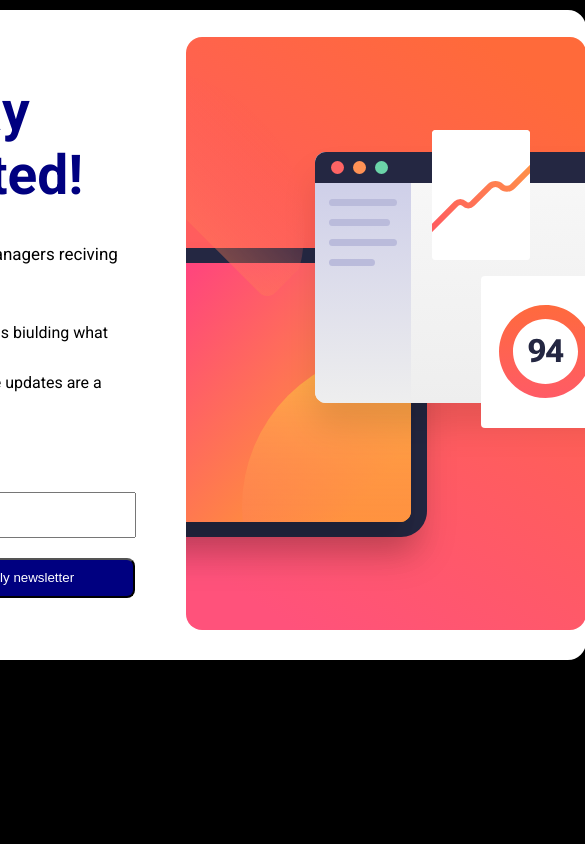
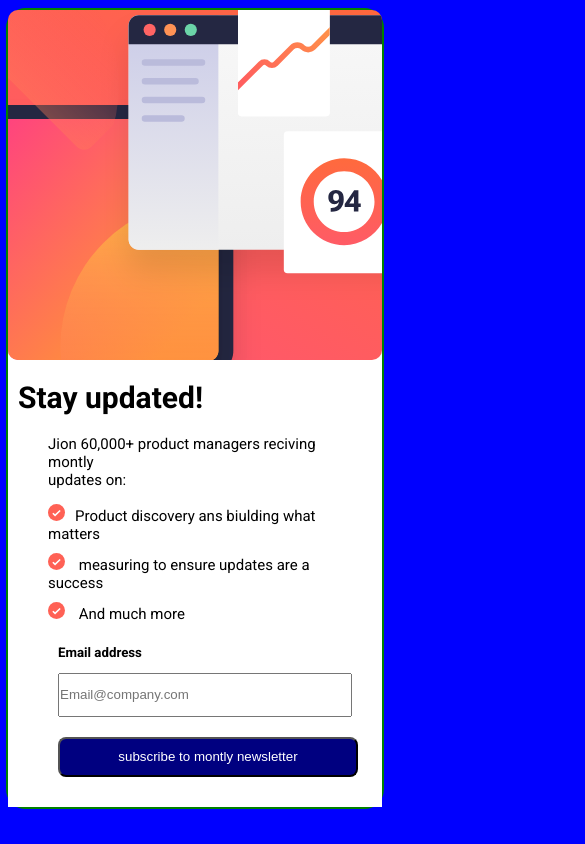
Before and after one commit to ehigiemiracle405-ship-it/myweb, a plain HTML site: page index.html in a window 390 px wide. Shown: the whole page, 585 px wide, since content can reach past the window. Drawn offline with Linux system fonts and the light colour scheme.

Commit message:
i add media query

```diff
--- a/index.html
+++ b/index.html
@@ -21,22 +21,31 @@
       justify-content: center;
       background-color: black;
     }
+    img{
+      height: 100%;
+      width: 100%;
+      object-fit: cover;
+    }
     .container1{
-      display: flex;
+      /* display: flex;
       border: 2px solid black;
       width: 850px;
       height: 650px;
       justify-content: center;
       align-items: center;
       background-color: white;
+      border-radius: 20px; */
+      display: flex;
+      background-color: white;
       border-radius: 20px;
 
     }
     .container2{
       /* border: 2px solid black; */
+      /* padding-right: 50px;
+      height: 90%;
+      margin-left: 10px; */
       padding-right: 50px;
-      height: 90%;
-      margin-left: 10px;
     }
     h1{
       color: navy;
@@ -75,11 +84,86 @@
     }
       @media(max-width:600px){
         body {
+          background-color: blue;
+        }
+        .img1{
+          background-image: url('assets/images/illustration-sign-up-mobile.svg');
+
+
+        }
+        .container1{
+
+          flex-direction: column-reverse;
+          /* border: 2px solid red; */
+          width: 100%;
+          border: 2px solid green;
+          background-color: white;
+
+
+
+
+/*
+          height: 100svh;
+          width: 370px; */
+
+        }
+        .container2{
+
+          /* border: 2px solid black; */
+          background-color: white;
+
+        }
+        .img2{
+
+/*
+          margin: 0;
+          padding: 0;
+          gap: 0; */
+          border-radius: 10px;
+
+
+
+
+
+
+
 
         }
         .img1{
-          background-image: url(/assets/images/illustration-sign-up-mobile.svg`);
+          height: 350px;
+          border-radius: 20px;
+
+
         }
+        h1{
+          color: black;
+          text-align: start;
+          font-size: 30px;
+          margin-left: 10px;
+
+        }
+        p{
+          font-size: 15px;
+          margin-left: 40px;
+        }
+        li{
+          font-size: 15px;
+          margin-left: 40px;
+
+        }
+        input{
+
+          padding: 0;
+          margin-left: 50px;
+        }
+        button{
+          margin-bottom: 30px;
+          margin-left: 50px;
+        }
+        h5{
+          margin-left: 50px;
+        }
+
       }
 
 
```
